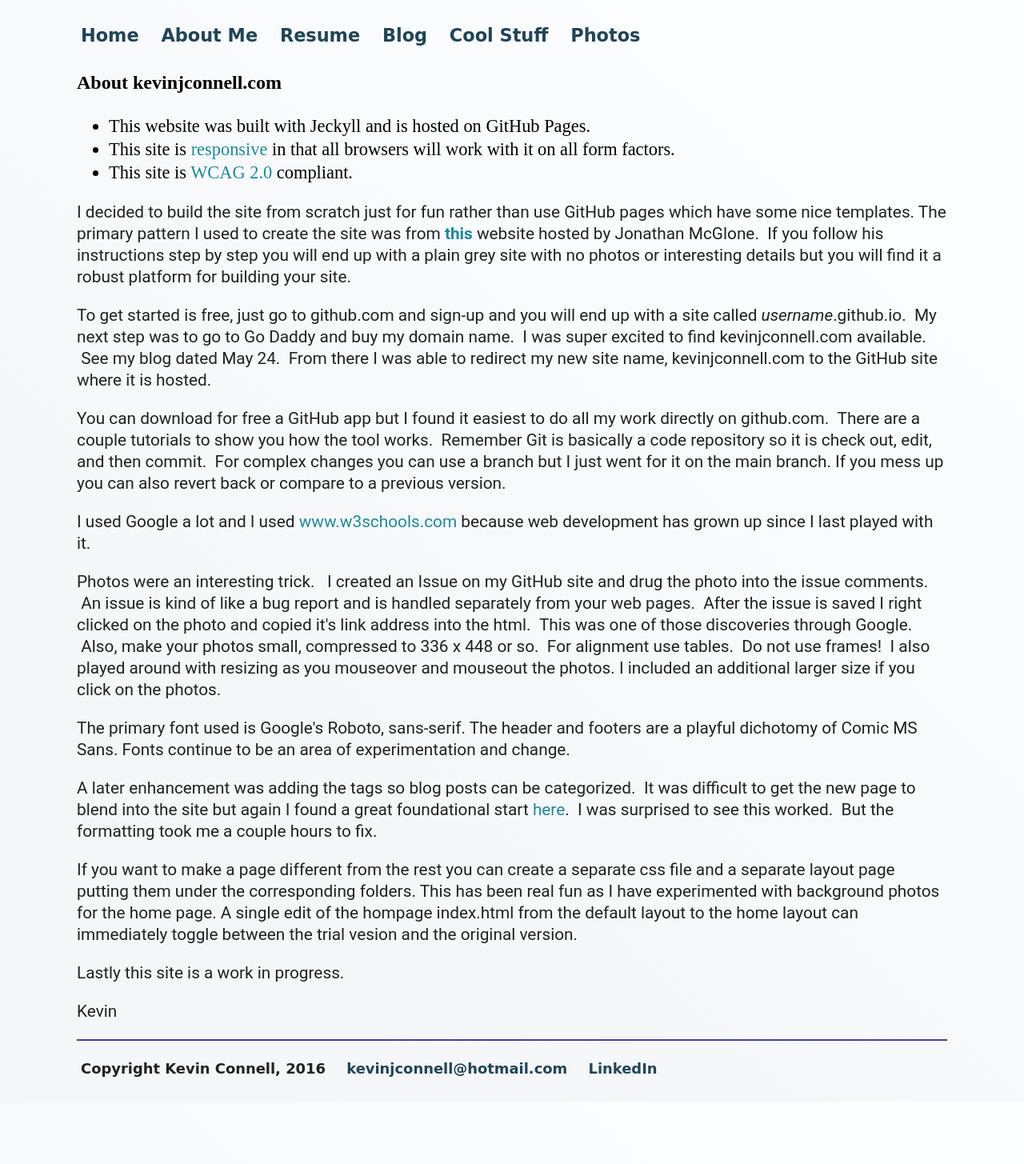
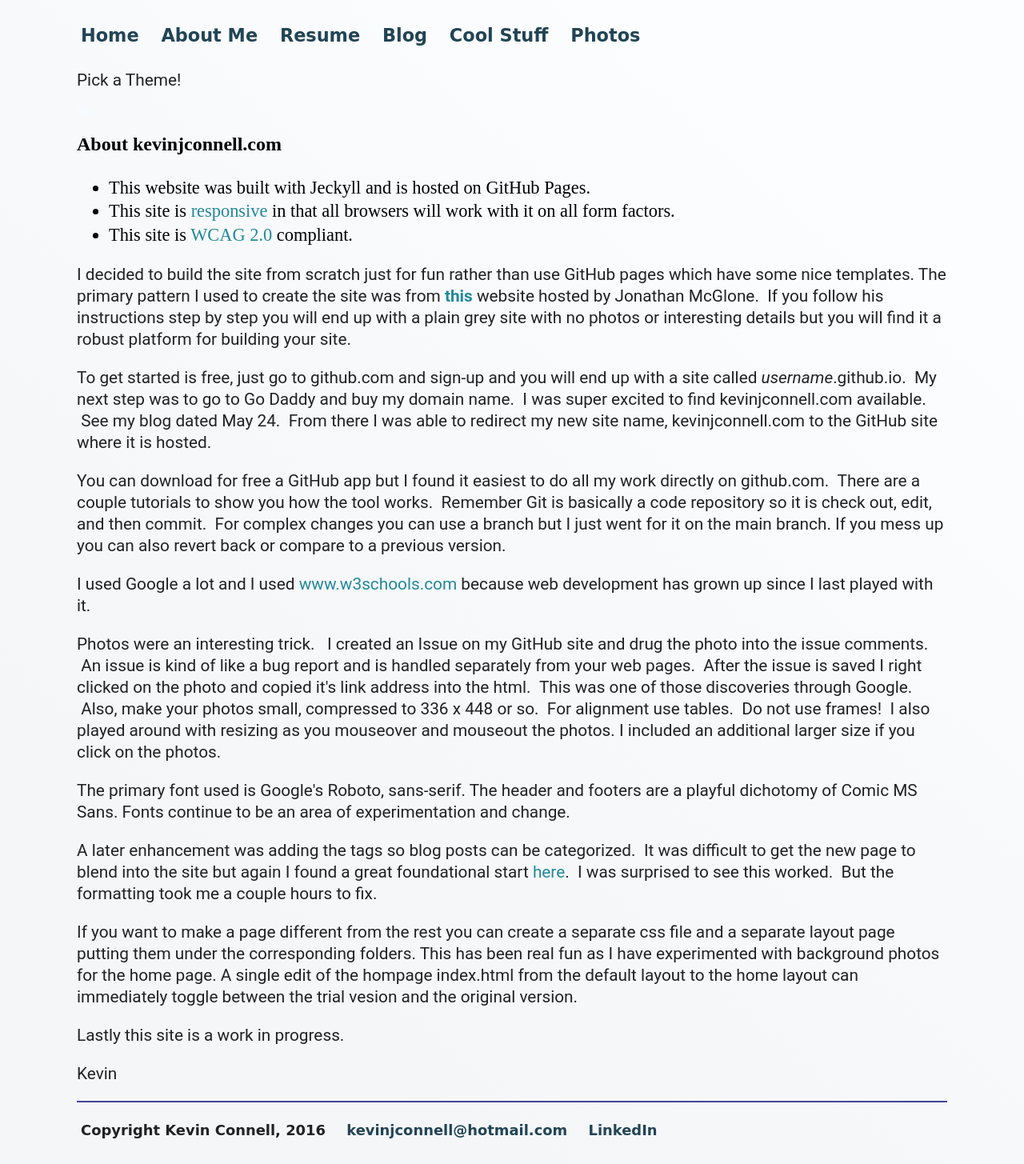
Before and after one commit to mo4dawg/mo4dawg.github.io, a Jekyll site: the page built from theSite/index.html, in a window 1280 px wide. Shown: the whole page at 80% size. Built offline with Jekyll 4.4.1, drawn with Linux system fonts in a browser that asks for light colours; before the commit the page ends 1377 px from its top, so only the background shows below that.

Commit message:
Update index.html

```diff
--- a/theSite/index.html
+++ b/theSite/index.html
@@ -2,11 +2,21 @@
 layout: default
 title: About this Website
 ---
-<script>
-  <--
+<div class="blurb">
+	<script type="text/javascript">
+	<!--
+
 //-->
 	</script>
-<div class="blurb">
+	<p>Pick a Theme!</p>
+	<table>
+		<tr>
+			<td>
+			</td>
+			<td>
+			</td>
+		</tr>
+	</table>
   <h2>About kevinjconnell.com</h2>
   <div>
     <ul>
```
